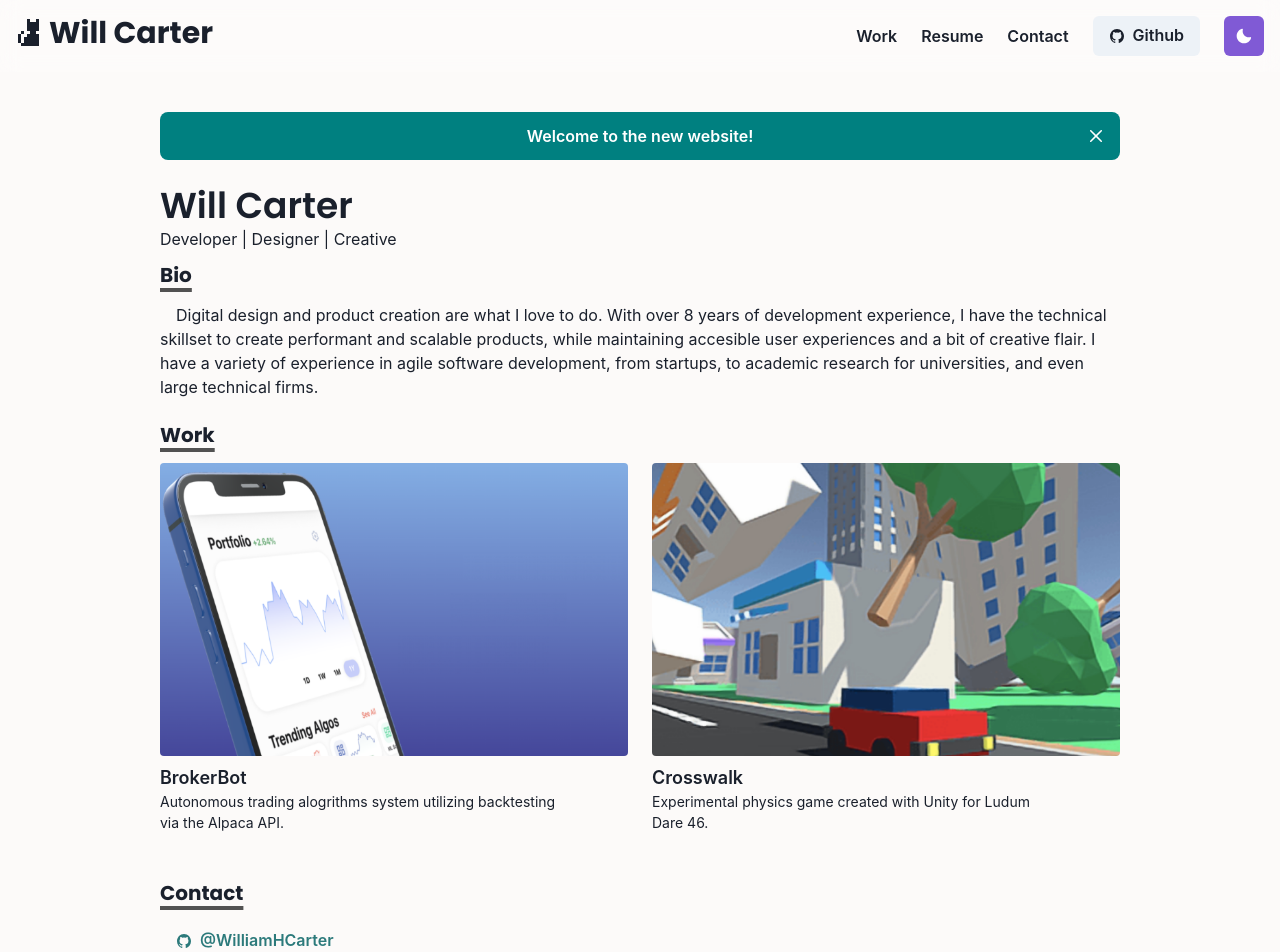
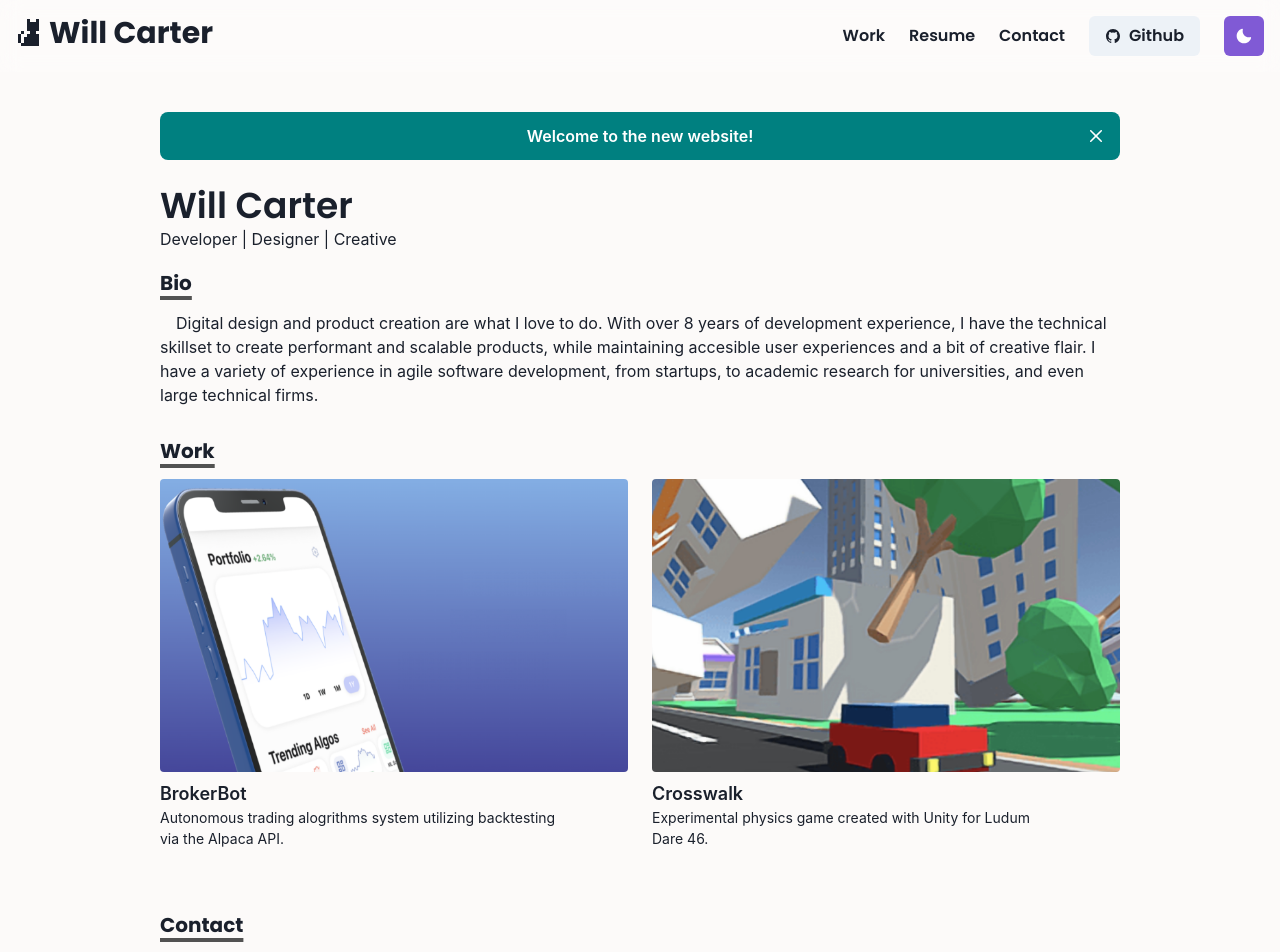
Before and after one commit to WilliamHCarter/williamhcarter.github.io, a Next.js app: page / in a window 1280 px wide. Shown: the top 952 px of the page. Built offline with nearby package versions, Linux system fonts and the light colour scheme.

Commit message:
💄: Aesthetic Font Improvements

```diff
--- a/components/navbar.js
+++ b/components/navbar.js
@@ -75,6 +75,7 @@ const Navbar = (props) => {
           alignItems="center"
           justifyContent="flex-end"
           fontWeight="semibold"
+          fontFamily="Poppins"
           flexGrow={1}
           mt={{ base: 4, md: 0 }}
         >
--- a/components/parallax-image.js
+++ b/components/parallax-image.js
@@ -1,4 +1,4 @@
-import React, { useState, useRef, useEffect } from "react";
+import { useState, useRef, useEffect } from "react";
 import { Box } from "@chakra-ui/react";
 import Image from "next/image";
 
@@ -67,6 +67,7 @@ const ParallaxImage = ({ image }) => {
           maxWidth: "110%",
         }}
         src={image}
+        alt="thumbnail"
       />
     </Box>
   );
--- a/components/section.js
+++ b/components/section.js
@@ -12,7 +12,7 @@ const Section = ({ children, delay = 0 }) => (
     initial={{ y: 10, opacity: 0 }}
     animate={{ y: 0, opacity: 1 }}
     transition={{ duration: 0.8, delay }}
-    mb={6}
+    mb={8}
   >
     {children}
   </StyledDiv>
--- a/pages/index.js
+++ b/pages/index.js
@@ -10,8 +10,8 @@ const Page = () => {
       <Box p={3} mb={6} align="center"></Box>
       <WelcomeBanner />
       <Box display={{ md: "flex" }}>
-        <Box flexGrow={1}>
-          <Heading as="h2" fontWeight="600" variant="page-title">
+        <Box flexGrow={1} mb={2}>
+          <Heading as="h2" fontWeight="600" variant="page-title" >
             Will Carter
           </Heading>
           <p>Developer | Designer | Creative</p>
@@ -30,7 +30,7 @@ const Page = () => {
           research for universities, and even large technical firms.
         </Paragraph>
       </Section>
-      <Section delay={0.2}>
+      <Section delay={0.2} mb={0}>
         <Work></Work>
       </Section>
       <Section delay={0.3}>
--- a/theme.js
+++ b/theme.js
@@ -33,7 +33,6 @@ const components = {
 
 const fonts = {
   heading: `'Poppins', sans-serif`,
-  semibold: `'Poppins', sans-serif`,
 }
 
 const colors = {
```
